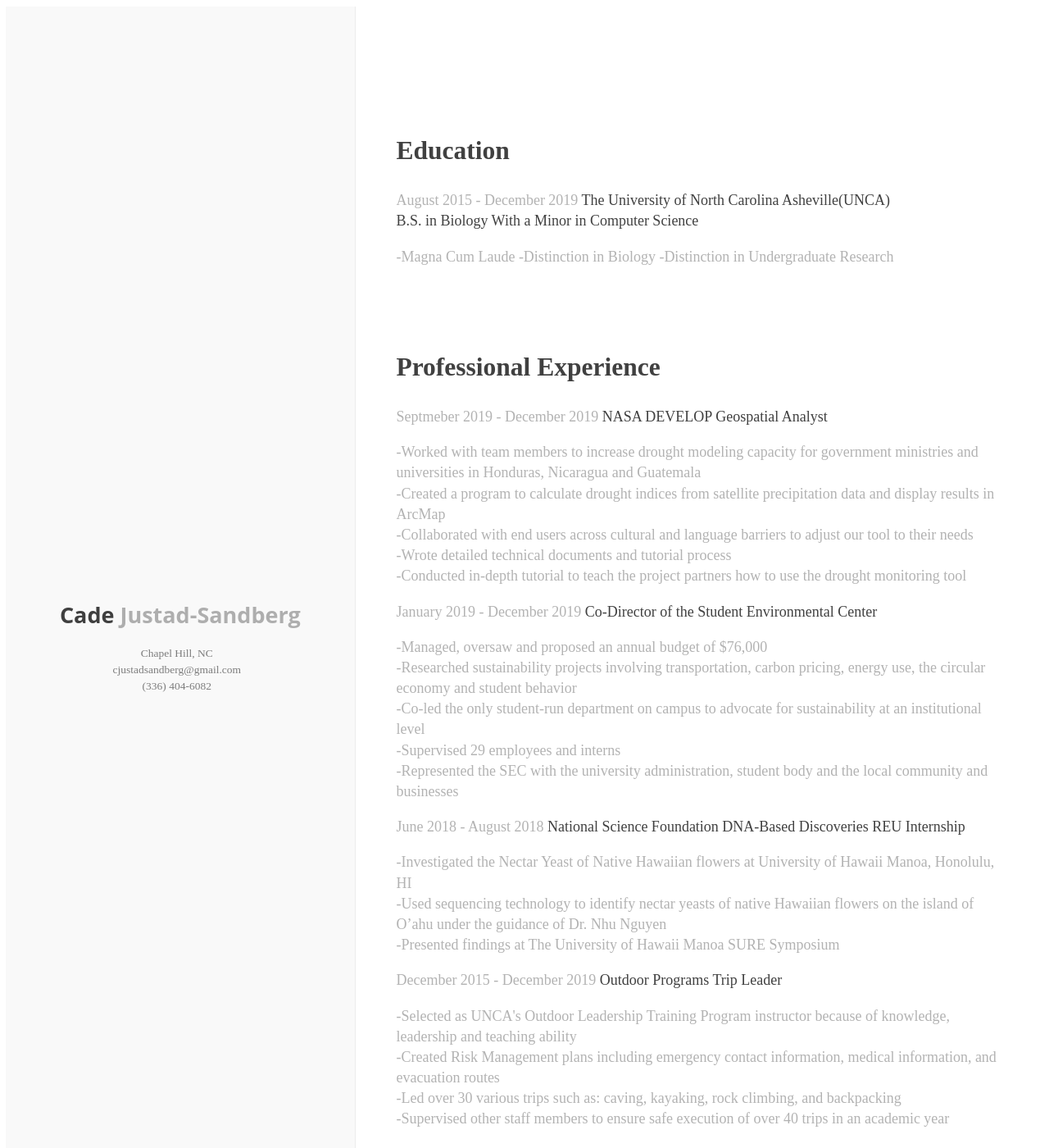
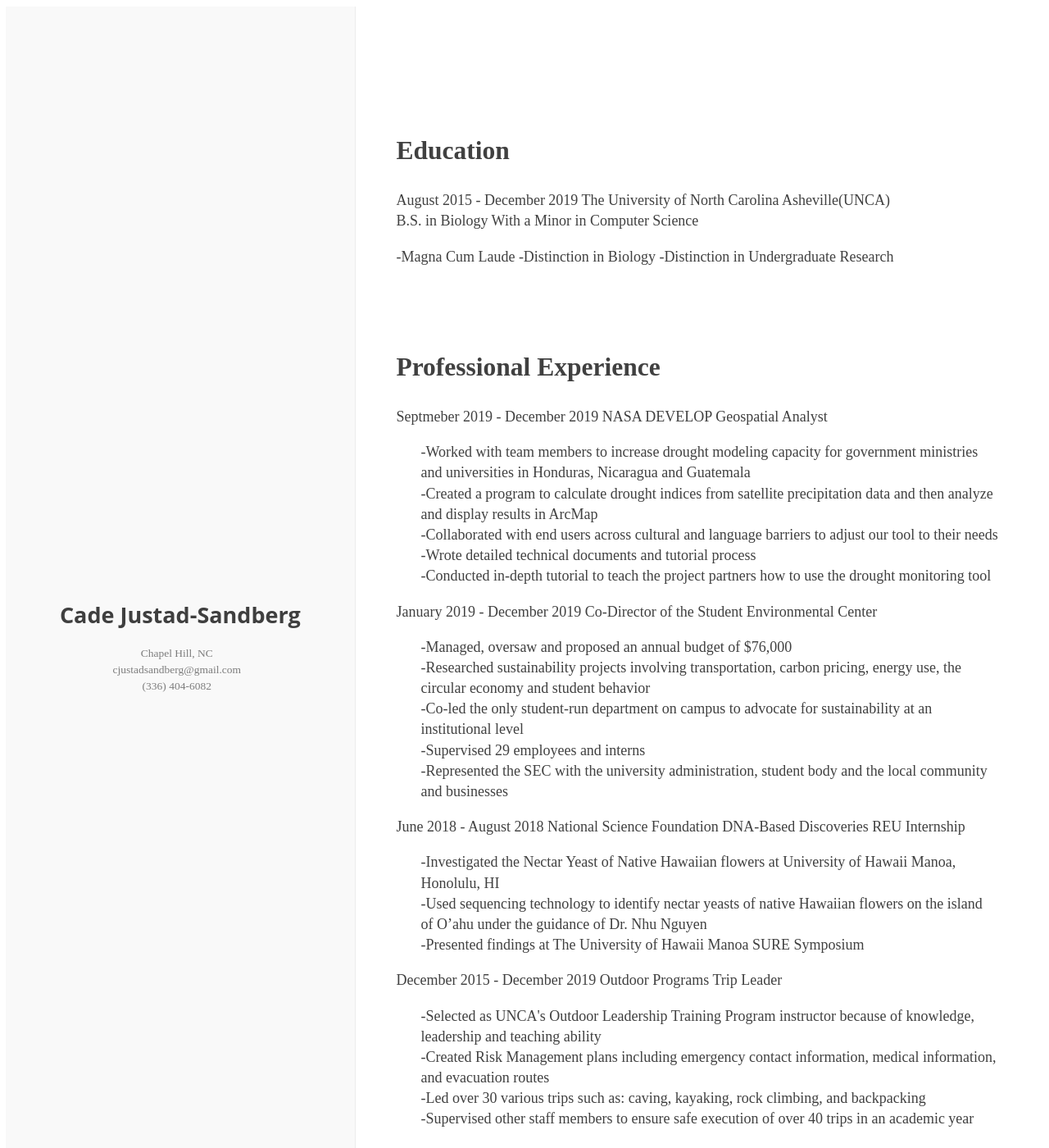
Before and after one commit to cadejs/cadejs.github.io, a Jekyll site: the page pages/resume.html, which Jekyll copies as it is, in a window 1280 px wide and 1400 px high. Shown: the whole window at 82% size. Built offline with Jekyll 4.4.1, drawn with Linux system fonts in a browser that asks for light colours.

Commit message:
resume updates

```diff
--- a/css/resume.css
+++ b/css/resume.css
@@ -11,7 +11,7 @@ html
 body
 {
 	-webkit-font-smoothing:antialiased;
-	color:#333332;
+	color:#000000;
 	font-family:Lora, serif;
 	font-size:18px;
 	font-weight:400;
@@ -90,7 +90,7 @@ h1
 
 .name-hero h1 em
 {
-	color:rgba(0,0,0,.3);
+	color:rgba(0,0,0,.75);
 	font-style:normal;
 	font-weight:700;
 }
@@ -124,7 +124,7 @@ h1
 
 .inner p
 {
-	color:rgba(0,0,0,.3);
+	color:rgba(0,0,0,.75);
 }
 
 .inner p em
@@ -138,7 +138,7 @@ h1
 	margin:100px auto;
 }
 .conf{
-	 margin-left: 40px;
+	 margin-left: 30px;
 }
 
 
--- a/pages/resume.html
+++ b/pages/resume.html
@@ -34,15 +34,18 @@
       <section>
         <h1>Professional Experience</h1>
         <p>Septmeber 2019 - December 2019 <em>NASA DEVELOP Geospatial Analyst</em></p>
+		<div class=conf>
         <p>	-Worked with team members to increase drought modeling capacity for government ministries and universities in Honduras, Nicaragua and Guatemala <br>
-        -Created a program to calculate drought indices from satellite precipitation data and display results in ArcMap<br>
+        -Created a program to calculate drought indices from satellite precipitation data and then analyze and display results in ArcMap<br>
         -Collaborated with end users across cultural and language barriers to adjust our tool to their needs
 		<br>
 		-Wrote detailed technical documents and tutorial process
 		<br>
 		-Conducted in-depth tutorial to teach the project partners how to use the drought monitoring tool
         </p>
+        </div>
         <p>January 2019 - December 2019 <em>Co-Director of the Student Environmental Center </em></p>
+        <div class=conf>
         <p>	-Managed, oversaw and proposed an annual budget of $76,000 <br>
         -Researched sustainability projects involving transportation, carbon pricing, energy use, the circular economy and student behavior <br>
         -Co-led the only student-run department on campus to advocate for sustainability at an institutional level
@@ -51,14 +54,18 @@
 		<br>
 		-Represented the SEC with the university administration, student body and the local community and businesses
         </p>
+        </div>
          <p>June 2018 - August 2018 <em>National Science Foundation DNA-Based Discoveries REU Internship </em></p>
+        <div class=conf>
         <p>
         -Investigated the Nectar Yeast of Native Hawaiian flowers at University of Hawaii Manoa, Honolulu, HI <br>
         -Used sequencing technology to identify nectar yeasts of native Hawaiian flowers on the island of O’ahu under the guidance of Dr. Nhu Nguyen <br>
 		-Presented findings at The University of Hawaii Manoa SURE Symposium <br>
 
         </p>
+        </div>
          <p>December 2015 - December 2019 <em>Outdoor Programs Trip Leader </em></p>
+       <div class=conf>
         <p>
         -Selected as UNCA's Outdoor Leadership Training Program instructor because of knowledge, leadership and teaching ability <br>
         -Created Risk Management plans including emergency contact information, medical information, and evacuation routes
@@ -67,6 +74,7 @@
 		<br>
 		-Supervised other staff members to ensure safe execution of over 40 trips in an academic year
         </p>
+        </div>
         </section>
 
 
```
